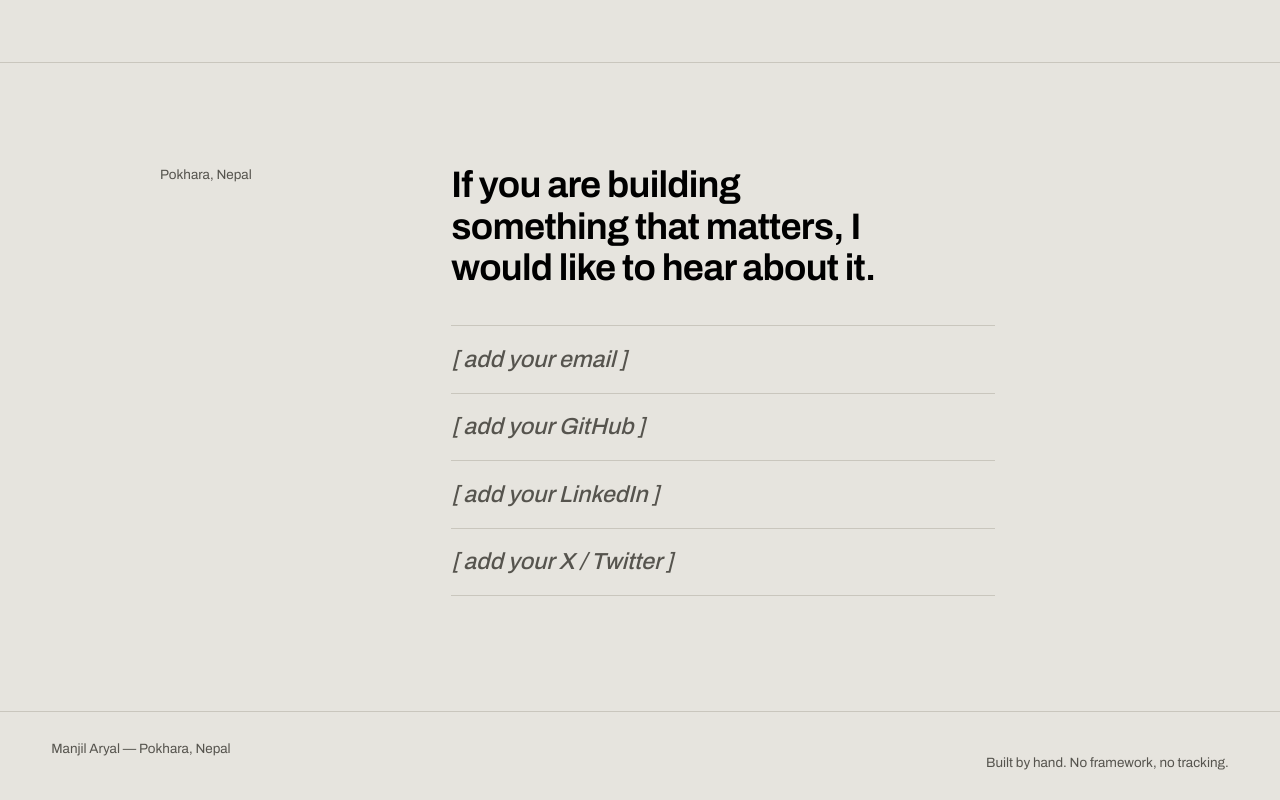
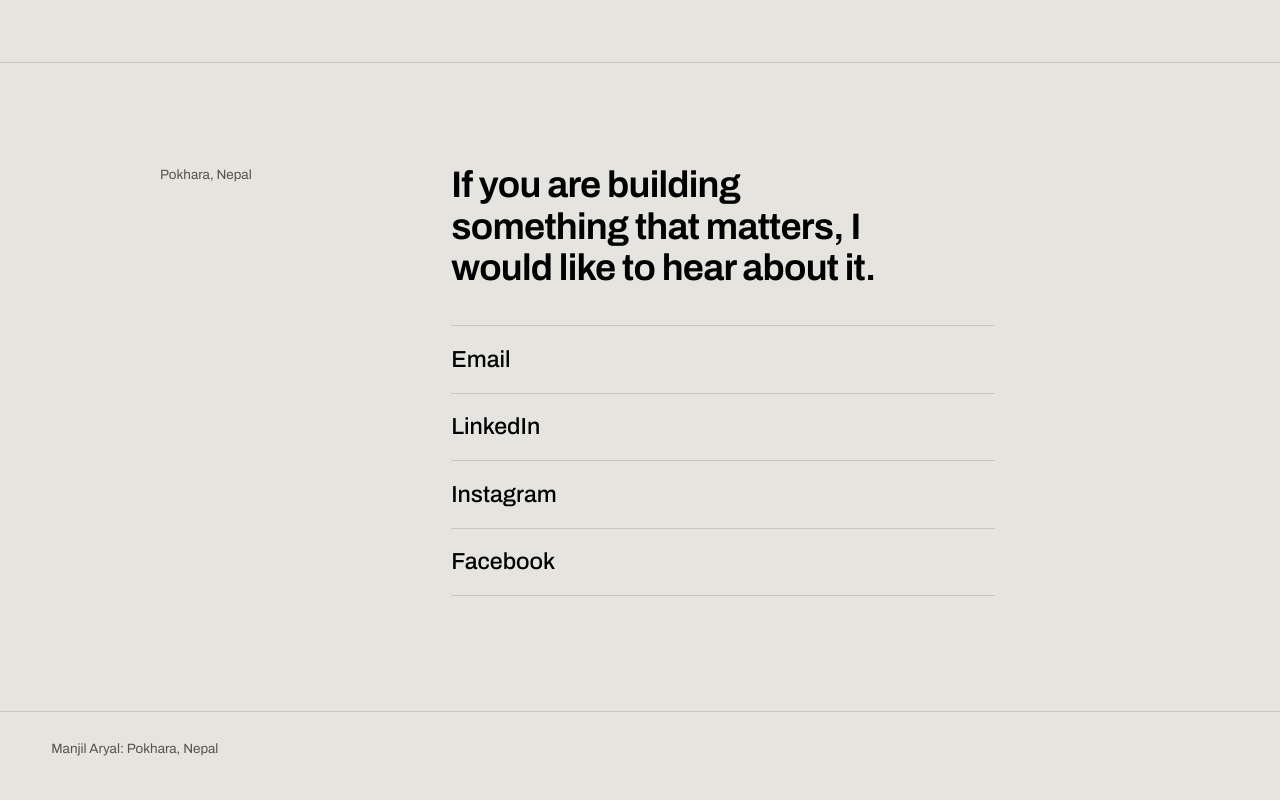
Before and after one commit to manjil0809/Coming-Soon, a plain HTML site: page index.html in a window 1280 px wide. Shown: the part 9695-10495 px from the top of the page. Drawn offline with Linux system fonts and the light colour scheme.

Commit message:
Update index.html

```diff
--- a/index.html
+++ b/index.html
@@ -585,12 +585,18 @@
           If you are building something that matters, I would like to hear about it.
         </h2>
 
-        <ul class="links">
-          <li><a class="is-placeholder" href="mailto:ADD_YOUR_EMAIL">[ add your email ]</a></li>
-          <li><a class="is-placeholder" href="#">[ add your GitHub ]</a></li>
-          <li><a class="is-placeholder" href="#">[ add your LinkedIn ]</a></li>
-          <li><a class="is-placeholder" href="#">[ add your X / Twitter ]</a></li>
-        </ul>
+    <ul class="links">
+  <li><a href="mailto:manjilaryal2@gmail.com">Email</a></li>
+  <li>
+    <a href="https://www.linkedin.com/in/manjil-aryal-2566bb353/" target="_blank" rel="noopener noreferrer">LinkedIn</a>
+  </li>
+  <li>
+    <a href="https://www.instagram.com/manjilaryal7/" target="_blank" rel="noopener noreferrer">Instagram</a>
+  </li>
+  <li>
+    <a href="https://www.facebook.com/manjil.aryal.494391/" target="_blank" rel="noopener noreferrer">Facebook</a>
+  </li>
+</ul>
       </div>
     </div>
   </section>
@@ -598,8 +604,8 @@
 </main>
 
 <footer class="foot">
-  <p>Manjil Aryal — Pokhara, Nepal</p>
-  <p>Built by hand. No framework, no tracking.</p>
+  <p>Manjil Aryal: Pokhara, Nepal</p>
+  <!-- <p>Built by hand. No framework, no tracking.</p> -->
 </footer>
 
 <script type="application/ld+json">
```
